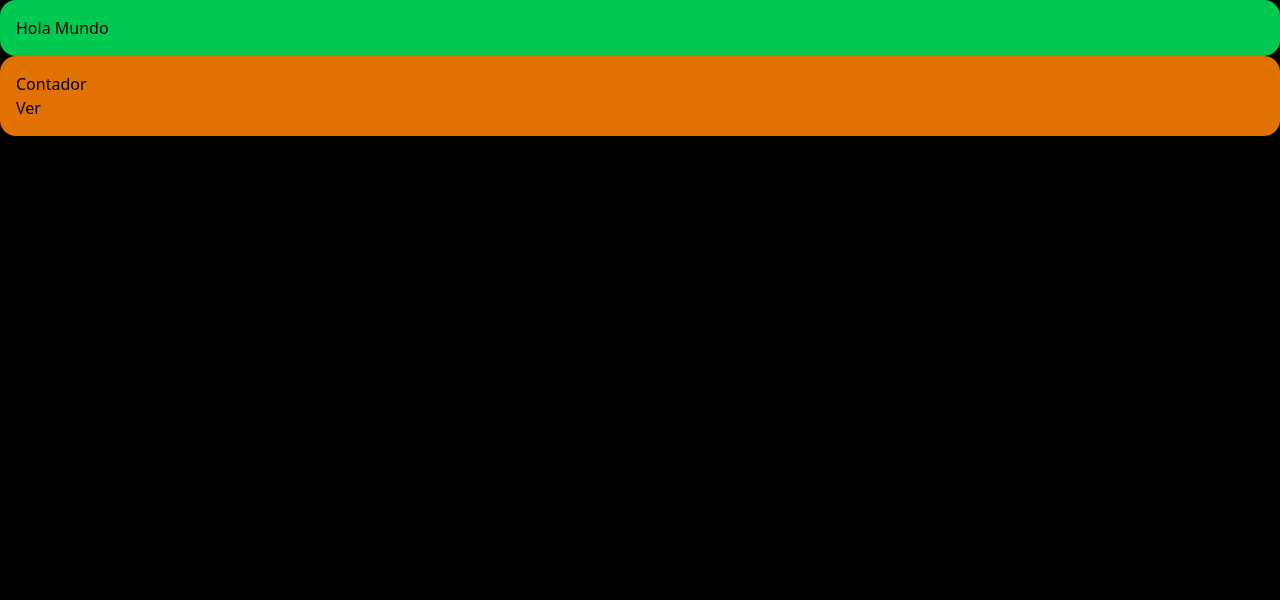
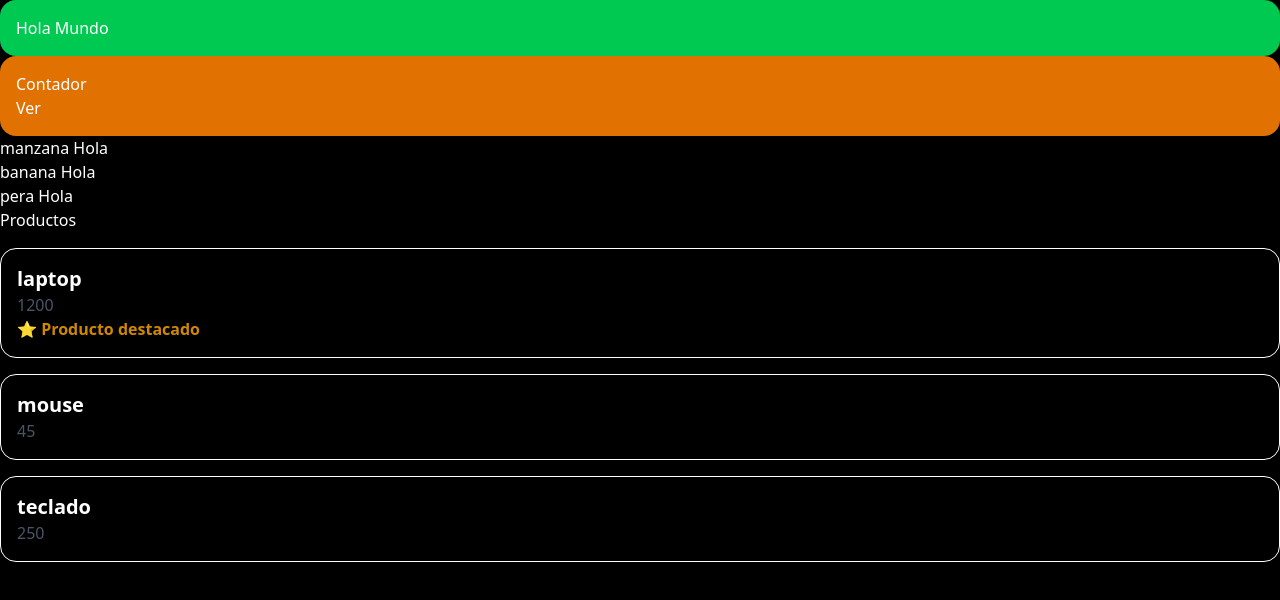
Before and after one commit to andresfquirozperez/practice-ejercicio, a React (Vite) app: page / in a window 1280 px wide. Shown: the top 600 px of the page. Built offline with nearby package versions, Linux system fonts and the light colour scheme.

Commit message:
Ejemplo Map e implementacion de cards con Tailwind CSS

```diff
--- a/src/App.tsx
+++ b/src/App.tsx
@@ -1,13 +1,46 @@
+import { CardProducto } from "./components/CardProducto";
 import { Contador } from "./components/Contador";
 import { HolaMundo } from "./components/HolaMundo";
 
 function App() {
+  const frutas = ["manzana", "banana", "pera"];
+  const productos = [
+    { nombre: "laptop", precio: 1200, destacado: true },
+    { nombre: "mouse", precio: 45, destacado: false },
+    { nombre: "teclado", precio: 250, destacado: false },
+  ];
   return (
-    <div className="bg-black h-screen">
+    <div className="bg-black h-screen text-white">
       <HolaMundo />
       <Contador />
+      {/* la funcion flecha permite hacer más de una // cosa dentro de la funcion*/}
+      {frutas.map((item, index) => {
+        const texto = "Hola";
+        return (
+          <div key={index} className="text-white">
+            {item} {texto}
+          </div>
+        );
+      })}
+      {/*
+      // Al hacerlo con parentesis no puedo retornar // Ver diferencia con lo
+      anterior
+      {frutas.map((item, index) => (
+        <div key={index} className="text-white">
+          {" "}
+          {item}
+        </div>
+      ))}
+        */}
+
+      <section className="flex flex-col gap-4">
+        <span>Productos</span>
+        {productos.map((item, index) => (
+          <CardProducto key={index} item={item} />
+        ))}
+      </section>
     </div>
   );
 }
-// 46 07
+// 1 54 37
 export default App;
--- /dev/null
+++ b/src/components/CardProducto.tsx
@@ -0,0 +1,23 @@
+interface Producto {
+  nombre: string;
+  precio: number;
+  destacado: boolean;
+}
+
+interface CardProducto {
+  item: Producto;
+}
+export const CardProducto = ({ item }: CardProducto) => {
+  return (
+    <div className="p-4 border rounded-2xl shadow-2xl">
+      <h3 className="text-xl font-bold">{item.nombre}</h3>
+      <p className="text-gray-600">{item.precio}</p>
+
+      {item.destacado && (
+        <span className="text-yellow-600 font-semibold">
+          ⭐ Producto destacado
+        </span>
+      )}
+    </div>
+  );
+};
```
